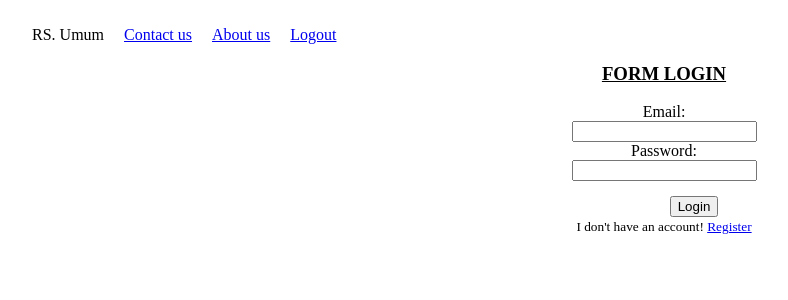
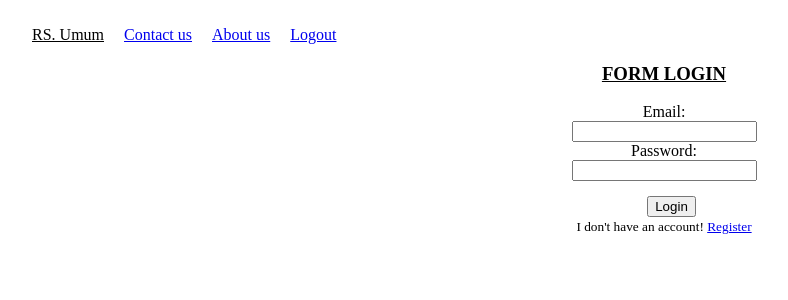
Before and after one commit to rizalilhamm/hospital, a Flask app: page /login/ in a window 1280 px wide. Shown: the top 300 px of the page, without its empty margins (26-814 px from the left). Run offline with Flask 2, Linux system fonts and the light colour scheme.

Commit message:
Update direction and button margin

```diff
--- a/hospital/auth/templates/admin_register.html
+++ b/hospital/auth/templates/admin_register.html
@@ -26,7 +26,7 @@
             <input type="password" name="password"> <br>
             <label for="password">Repeat Password: </label> <br>
             <input type="password" name="confirm_password"> <br>
-            <input style="margin: 15px; margin-left: 50px;" type="submit" value="Register">
+            <input style="margin: 15px; margin-left: 30px;" type="submit" value="Register">
         </form>
     </div>
 {% endblock %}
--- a/hospital/auth/templates/base.html
+++ b/hospital/auth/templates/base.html
@@ -17,12 +17,14 @@
 </head>
 <body class="container">
     <ul>
-        <li class="headerlink">RS. Umum</li>
+        <li class="headerlink"><a style="color: black;" href="/">RS. Umum</a></li>
         <li class="headerlink" id="authlink"><a href="/contact-us">Contact us</a></li>
         <li class="headerlink" id="authlink"><a href="/about-us">About us</a></li>
         {% if session['logged_in'] == none %}
             <li class="headerlink" id="authlink"><a href="/login">Login</a></li>
-            <li class="headerlink" id="authlink"><a href="/patient/register">Register</a></li>
+            <li class="headerlink" id="authlink"><a href="/patient/register">Patient Register</a></li>
+            <li class="headerlink" id="authlink"><a href="/admin/register"> Admin Register</a></li>
+
         {% else %}
             <li class="headerlink" id="authlink"><a href="/logout">Logout</a></li>
         {% endif %}
--- a/hospital/auth/templates/login.html
+++ b/hospital/auth/templates/login.html
@@ -8,7 +8,7 @@
             <input type="email" id="email" name="email"> <br>
             <label for="password">Password: </label> <br>
             <input type="password" id="password" name="password"> <br>
-            <input style="margin-top: 15px; margin-left: 60px;" type="submit" value="Login">
+            <input style="margin-top: 15px; margin-left: 15px;" type="submit" value="Login">
         </form>
         <small>I don't have an account! <a href="/patient/register">Register</a></small>
     </div>
```
